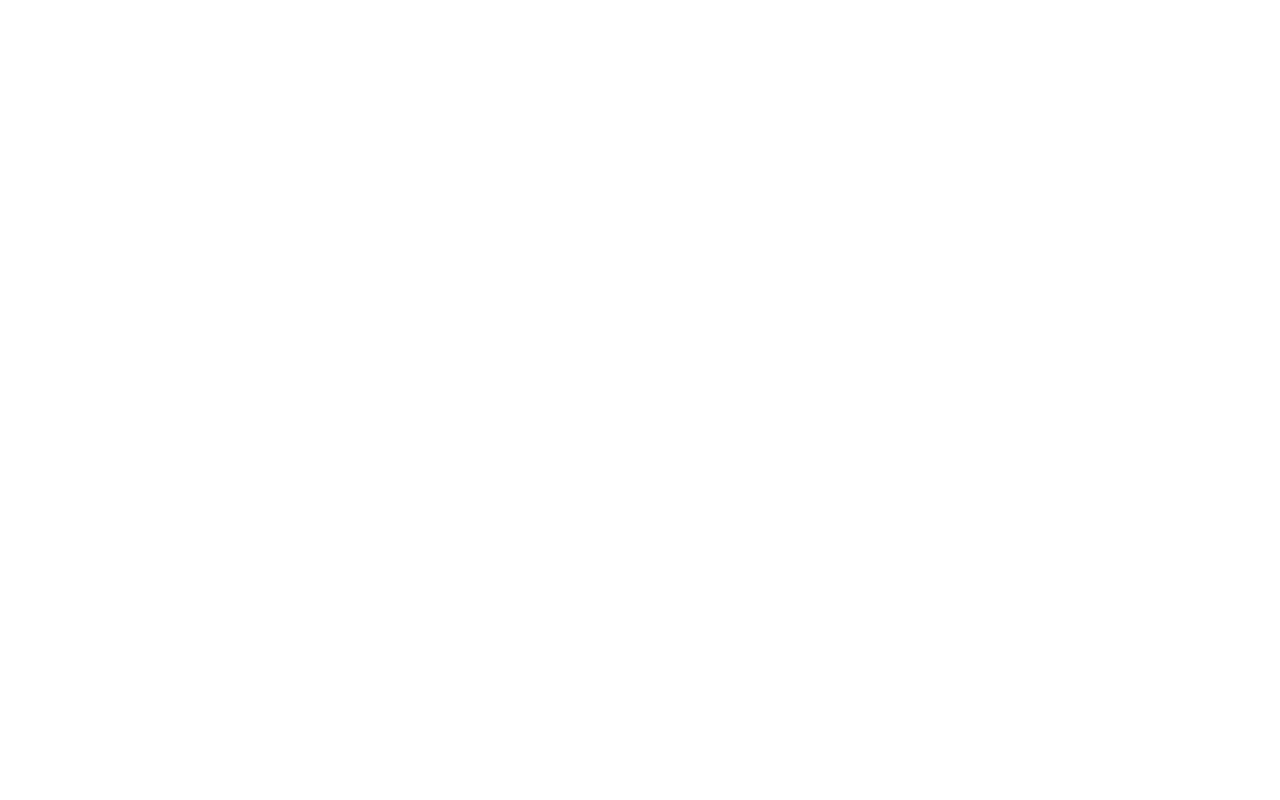
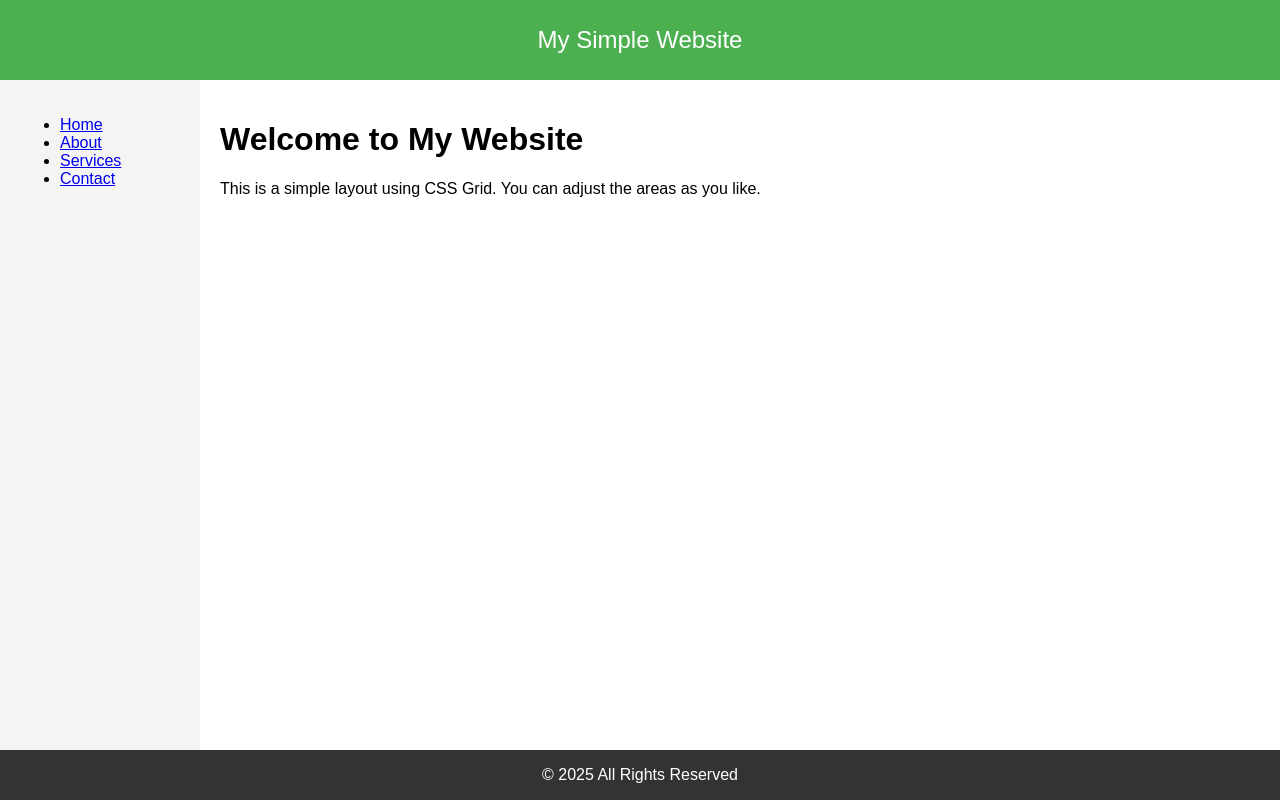
Before and after one commit to monirHRaju/css-grid-layout, a plain HTML site: page index.html in a window 1280 px wide. Drawn offline with Linux system fonts and the light colour scheme.

Commit message:
structure created

```diff
--- a/index.html
+++ b/index.html
@@ -3,8 +3,74 @@
 <head>
     <meta charset="UTF-8">
     <meta name="viewport" content="width=device-width, initial-scale=1.0">
-    <title>CSS Grid Tutorial
+    <title>Simple Grid Website</title>
+    <style>
+        body {
+            margin: 0;
+            font-family: Arial, sans-serif;
+        }
+
+        .container {
+            display: grid;
+            grid-template-areas:
+                "header header"
+                "menu content"
+                "footer footer";
+            grid-template-columns: 200px 1fr;
+            grid-template-rows: 80px 1fr 50px;
+            height: 100vh;
+        }
+
+        header {
+            grid-area: header;
+            background: #4CAF50;
+            color: white;
+            display: flex;
+            align-items: center;
+            justify-content: center;
+            font-size: 24px;
+        }
+
+        nav {
+            grid-area: menu;
+            background: #f4f4f4;
+            padding: 20px;
+        }
+
+        main {
+            grid-area: content;
+            padding: 20px;
+            background: #fff;
+        }
+
+        footer {
+            grid-area: footer;
+            background: #333;
+            color: white;
+            display: flex;
+            align-items: center;
+            justify-content: center;
+        }
+    </style>
+</head>
 <body>
-    <h1>Welcome to CSS Grid Tutorial</h1>
+
+    <div class="container">
+        <header>My Simple Website</header>
+        <nav>
+            <ul>
+                <li><a href="#">Home</a></li>
+                <li><a href="#">About</a></li>
+                <li><a href="#">Services</a></li>
+                <li><a href="#">Contact</a></li>
+            </ul>
+        </nav>
+        <main>
+            <h1>Welcome to My Website</h1>
+            <p>This is a simple layout using CSS Grid. You can adjust the areas as you like.</p>
+        </main>
+        <footer>&copy; 2025 All Rights Reserved</footer>
+    </div>
+
 </body>
 </html>
```
